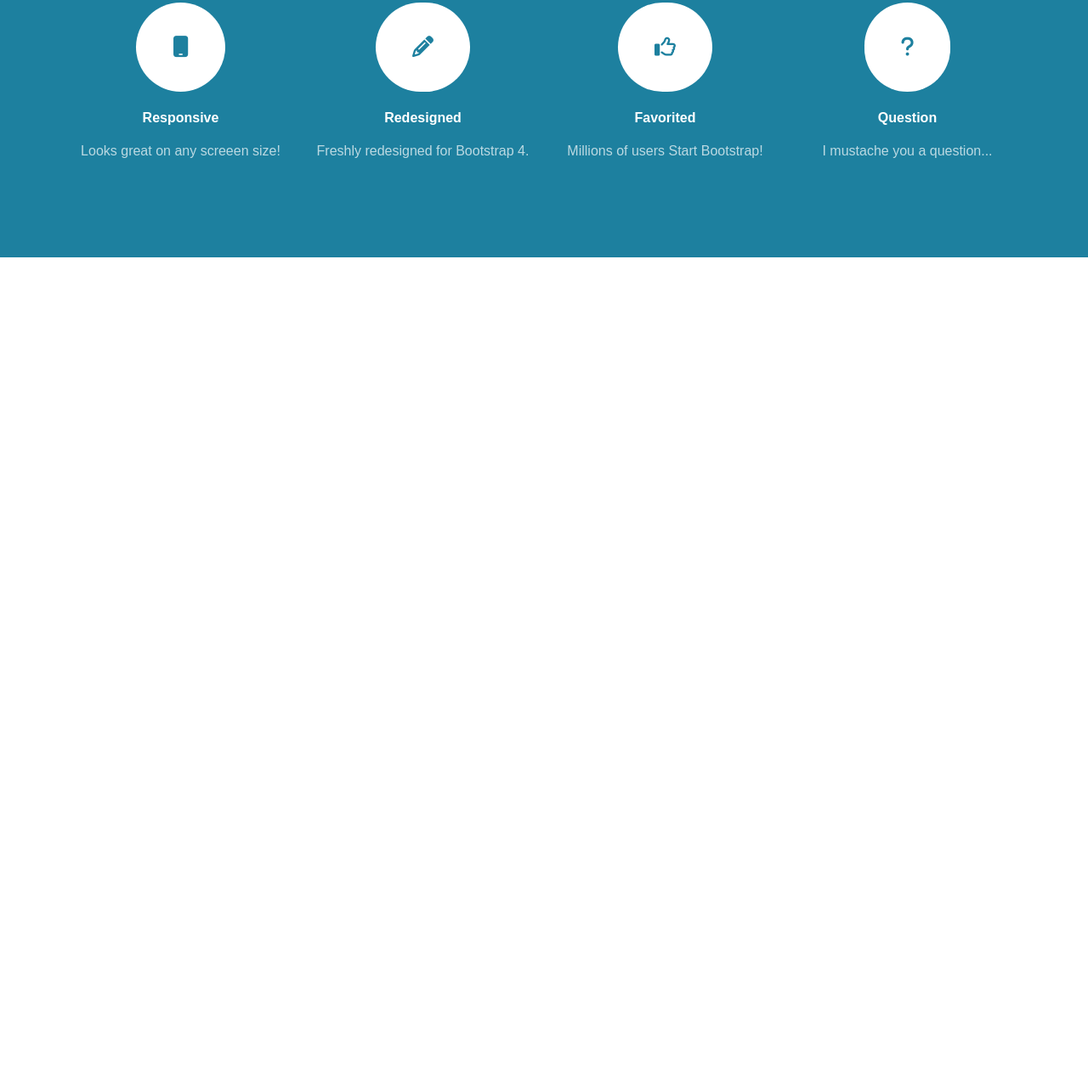
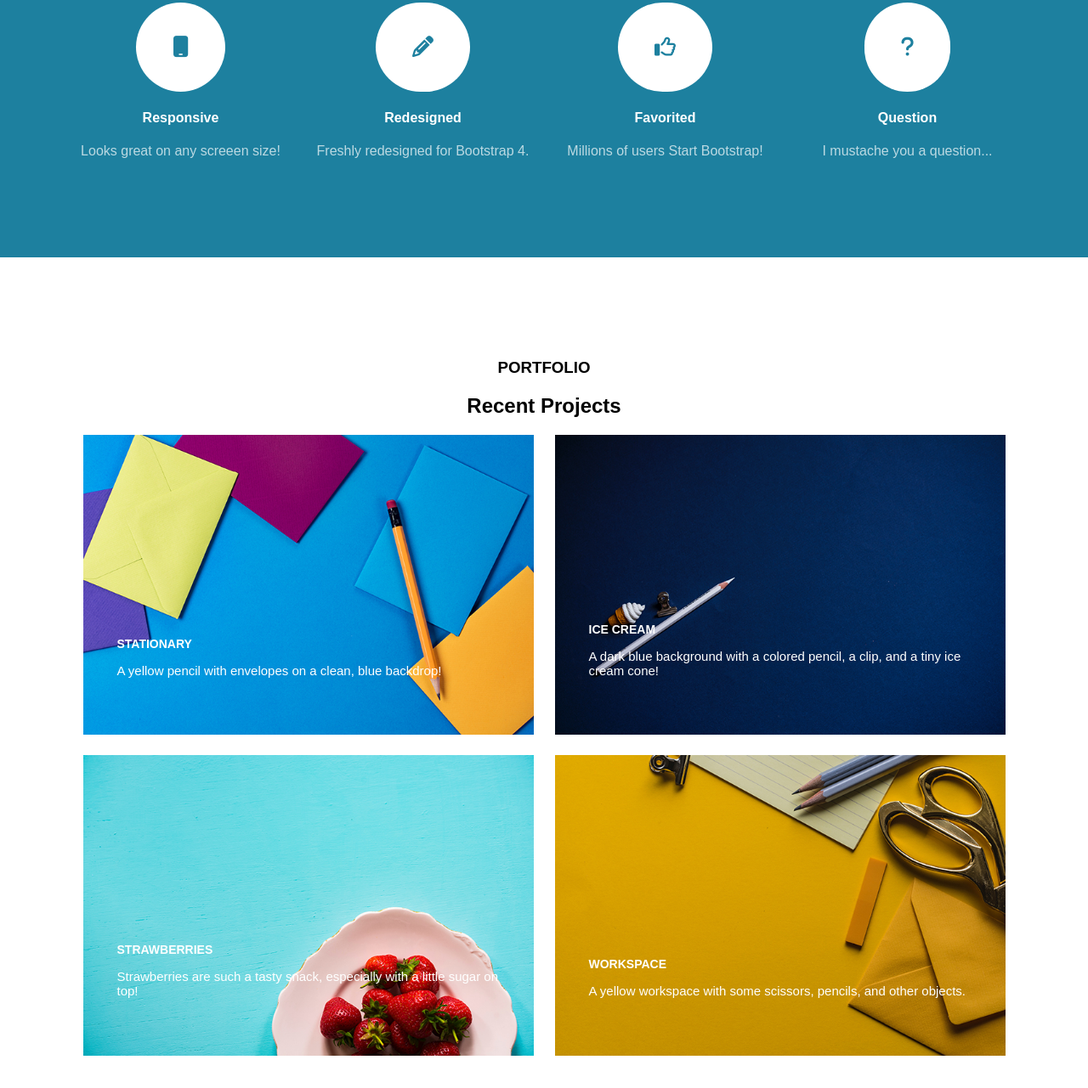
Before and after one commit to AlexeyGasay/comeback, a website: page index.html in a window 1280 px wide. Shown: the part 1462-2743 px from the top of the page at 85% size. Before the commit the page ends 1765 px from the top, so only its background shows below. Drawn offline with Linux system fonts and the light colour scheme.

Commit message:
section portfolio

```diff
--- a/index.html
+++ b/index.html
@@ -59,6 +59,7 @@
   </header>
 
 
+
   <section class="content-section text-center mx-auto" id="about">
 
     <div class="container">
@@ -82,6 +83,8 @@
     </div>
 
   </section>
+
+  <!-- /ABOUT -->
 
 
   <section class="content-section text-center" id="services">
@@ -174,6 +177,131 @@
 
   </section>
 
+<!-- /SERVICES -->
+
+
+
+  <section class="content-section" id="portfolio">
+
+    <div class="container">
+
+      <div class="content-section-heading text-center">
+
+        <h3>PORTFOLIO</h2>
+
+        <h2>Recent Projects</h2>
+
+      </div>
+
+      <div class="row no-gutters">
+
+        <div class="col-lg-6">
+
+          <a href="" class="portfolio-item">
+
+            <div class="caption">
+
+              <div class="caption-content">
+
+                <h2>STATIONARY</h2>
+
+                <p class="mb-0">A yellow pencil with envelopes on a clean, blue backdrop!</p>
+
+              </div>
+
+              <img class="img-fluid" src="./dist/img/portfolio-1.jpg" alt="">
+
+            </div>
+
+          </a>
+
+        </div>
+        <!-- col-lg-6[1] -->
+
+
+        <div class="col-lg-6">
+
+          <a href="" class="portfolio-item">
+
+            <div class="caption">
+
+              <div class="caption-content">
+
+                <h2>ICE CREAM</h2>
+
+                <p class="mb-0">A dark blue background with a colored pencil, a clip, and a tiny ice cream cone!</p>
+
+              </div>
+
+              <img class="img-fluid" src="./dist/img/portfolio-2.jpg" alt="">
+
+            </div>
+
+          </a>
+
+        </div>
+        <!-- col-lg-6[2] -->
+
+
+        <div class="col-lg-6">
+
+          <a href="" class="portfolio-item">
+
+            <div class="caption">
+
+              <div class="caption-content">
+
+                <h2>STRAWBERRIES</h2>
+
+                <p class="mb-0">Strawberries are such a tasty snack, especially with a little sugar on top!</p>
+
+              </div>
+
+              <img class="img-fluid" src="./dist/img/portfolio-3.jpg" alt="">
+
+            </div>
+
+          </a>
+
+        </div>
+        <!-- col-lg-6[3] -->
+
+
+        <div class="col-lg-6">
+
+          <a href="" class="portfolio-item">
+
+            <div class="caption">
+
+              <div class="caption-content">
+
+                <h2>WORKSPACE</h2>
+
+                <p class="mb-0">A yellow workspace with some scissors, pencils, and other objects.</p>
+
+              </div>
+
+              <img class="img-fluid" src="./dist/img/portfolio-4.jpg" alt="">
+
+            </div>
+
+          </a>
+
+        </div>
+        <!-- col-lg-6[4] -->
+
+
+
+
+
+      </div>
+      <!-- /row -->
+
+    </div>
+
+
+
+  </section>
 
 
 
--- a/src/scss/main.scss
+++ b/src/scss/main.scss
@@ -10,6 +10,12 @@
 
 .text-center {
   text-align: center;
+}
+
+.img-fluid {
+  max-width: 100%;
+  height: auto;
+
 }
 
 a {
@@ -244,12 +250,61 @@ header {
   border-radius: 100px;
 }
 
+//
 
 
 
 
+.portfolio-item {
+  display: block;
+  position: relative;
+  max-width: 530px;
+  overflow: hidden;
+  margin: auto auto 20px;
+  transition: all 0.3s;
+
+  .caption {
+    z-index: 1;
+  }
+
+  img {
+    -webkit-transition: -webkit-clip-path .25s ease-out;
+        -webkit-clip-path: inset(-1px);
+        clip-path: inset(-1px)
+  }
+
+  &:hover img {
+    -webkit-clip-path: inset(2rem);
+        clip-path: inset(2rem)
+  }
+
+  &:hover ~ .caption {
+    background-color: rgba(29,128,159,.9);
+        -webkit-clip-path: inset(2rem);
+        clip-path: inset(2rem)
+
+  }
+
+}
 
 
+.caption-content {
+  bottom: 20%;
+  padding: 0 15px 0 40px;
+  position: absolute;
+  width: 100%;
+  z-index: 1;
+
+  h2  {
+    font-weight: 700;
+    font-size: 14px;
+  }
+
+  p {
+    font-weight: 300;
+    font-size: 15px;
+  }
+}
 
 
 
```
Also changed, not shown: dist/css/main.css, src/css/main.css.
